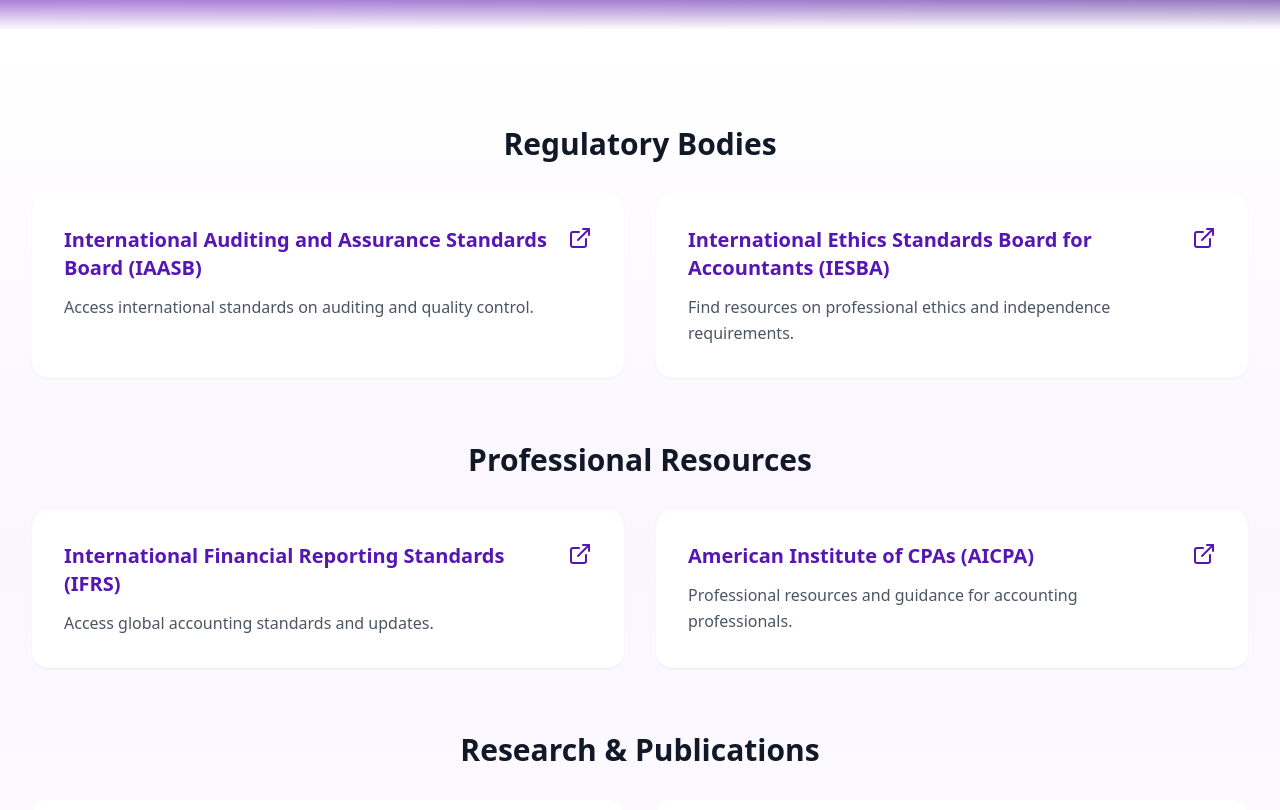
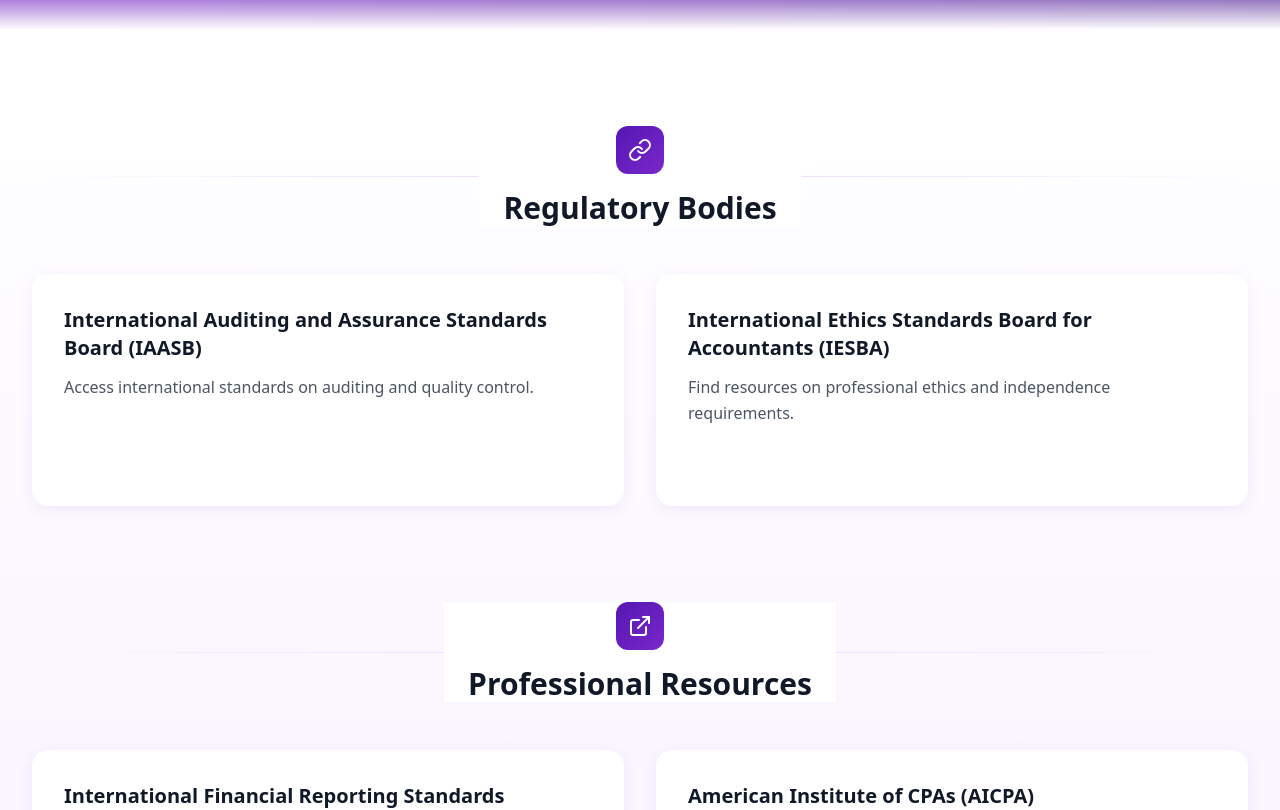
Before and after one commit to nirzaf/amanauditing.com, a React (Vite) app: page /useful-links in a window 1280 px wide. Shown: the part 340-1150 px from the top of the page. Built offline with nearby package versions, Linux system fonts and the light colour scheme; grey boxes are pictures that could not be loaded.

Commit message:
feat: Enhance Useful Links and About sections (master)
Improved styling and added interactive elements to the
Useful Links section.  Updated contact information in the
footer.  Removed Leadership Team component from About
page.  Added hover animations and transitions.

```diff
--- a/src/components/Footer.tsx
+++ b/src/components/Footer.tsx
@@ -49,7 +49,7 @@
             <div className="space-y-4">
               <div className="flex items-center space-x-3">
                 <Phone size={20} className="text-[#5616b3]" />
-                <span className="text-gray-400">+1 234 567 890</span>
+                <span className="text-gray-400">+974 4012 3456</span>
               </div>
               <div className="flex items-center space-x-3">
                 <Mail size={20} className="text-[#5616b3]" />
@@ -57,7 +57,7 @@
               </div>
               <div className="flex items-center space-x-3">
                 <MapPin size={20} className="text-[#5616b3]" />
-                <span className="text-gray-400">123 Business Avenue, Suite 100</span>
+                <span className="text-gray-400">Al Emadi Business Center, C Ring Road, Doha, Qatar</span>
               </div>
             </div>
           </div>
--- a/src/components/about/LeadershipTeam.tsx
+++ /dev/null
@@ -1,42 +0,0 @@
-const LeadershipTeam = () => {
-  const team = [
-    {
-      image: "https://images.unsplash.com/photo-1560250097-0b93528c311a?ixlib=rb-1.2.1&auto=format&fit=crop&w=800&q=80",
-      name: "John Smith",
-      position: "Managing Partner"
-    },
-    {
-      image: "https://images.unsplash.com/photo-1573496359142-b8d87734a5a2?ixlib=rb-1.2.1&auto=format&fit=crop&w=800&q=80",
-      name: "Sarah Johnson",
-      position: "Audit Director"
-    },
-    {
-      image: "https://images.unsplash.com/photo-1472099645785-5658abf4ff4e?ixlib=rb-1.2.1&auto=format&fit=crop&w=800&q=80",
-      name: "Michael Brown",
-      position: "Technical Partner"
-    }
-  ];
-
-  return (
-    <section className="py-16">
-      <div className="max-w-7xl mx-auto px-4 sm:px-6 lg:px-8">
-        <h2 className="text-3xl font-bold text-center mb-12">Our Leadership Team</h2>
-        <div className="grid md:grid-cols-3 gap-8">
-          {team.map((member, index) => (
-            <div key={index} className="text-center">
-              <img
-                src={member.image}
-                alt={member.name}
-                className="w-48 h-48 rounded-full mx-auto mb-4 object-cover"
-              />
-              <h3 className="text-xl font-semibold">{member.name}</h3>
-              <p className="text-gray-600">{member.position}</p>
-            </div>
-          ))}
-        </div>
-      </div>
-    </section>
-  );
-};
-
-export default LeadershipTeam;
--- a/src/components/useful-links/LinksGrid.tsx
+++ b/src/components/useful-links/LinksGrid.tsx
@@ -1,4 +1,4 @@
-import { ExternalLink } from 'lucide-react';
+import { ExternalLink, ArrowUpRight, Link as LinkIcon } from 'lucide-react';
 import { motion } from 'framer-motion';
 import { links } from './LinksData';
 
@@ -17,6 +17,15 @@
   show: { opacity: 1, y: 0 }
 };
 
+const CategoryIcon = ({ index }: { index: number }) => {
+  const icons = [
+    <LinkIcon key="1" className="w-6 h-6" />,
+    <ExternalLink key="2" className="w-6 h-6" />,
+    <ArrowUpRight key="3" className="w-6 h-6" />
+  ];
+  return icons[index % icons.length];
+};
+
 const LinksGrid = () => {
   return (
     <section className="py-24 bg-gradient-to-b from-white via-purple-50 to-white">
@@ -24,18 +33,37 @@
         {links.map((category, index) => (
           <motion.div
             key={index}
-            className="mb-16"
+            className="mb-24 last:mb-16"
             variants={container}
             initial="hidden"
             whileInView="show"
             viewport={{ once: true }}
           >
-            <motion.h2
+            <motion.div
               variants={item}
-              className="text-3xl font-bold mb-8 text-gray-900 text-center"
+              className="relative flex items-center justify-center mb-12"
             >
-              {category.category}
-            </motion.h2>
+              {/* Decorative line */}
+              <div className="absolute left-0 right-0 h-px bg-gradient-to-r from-transparent via-purple-200 to-transparent"></div>
+
+              {/* Category header */}
+              <div className="relative bg-white px-6 text-center">
+                <div className="flex items-center justify-center mb-4">
+                  <motion.div
+                    initial={{ rotate: -10, scale: 0.9 }}
+                    whileInView={{ rotate: 0, scale: 1 }}
+                    transition={{ type: "spring", stiffness: 200 }}
+                    className="p-3 rounded-xl bg-gradient-to-br from-[#5616b3] to-[#7928ca] text-white"
+                  >
+                    <CategoryIcon index={index} />
+                  </motion.div>
+                </div>
+                <h2 className="text-3xl font-bold text-gray-900">
+                  {category.category}
+                </h2>
+              </div>
+            </motion.div>
+
             <motion.div
               className="grid md:grid-cols-2 gap-8"
               variants={container}
@@ -49,22 +77,33 @@
                   href={link.url}
                   target="_blank"
                   rel="noopener noreferrer"
-                  className="group block p-8 bg-white rounded-2xl hover:bg-purple-50 transition-all duration-300
-                           shadow-sm hover:shadow-xl transform hover:-translate-y-1"
+                  className="group relative block p-8 bg-white rounded-2xl transition-all duration-300
+                           hover:bg-gradient-to-br hover:from-white hover:to-purple-50
+                           shadow-[0_4px_20px_-4px_rgba(86,22,179,0.1)]
+                           hover:shadow-[0_8px_30px_-4px_rgba(86,22,179,0.2)]
+                           transform hover:-translate-y-1"
                   variants={item}
                   whileHover={{ scale: 1.02 }}
                   whileTap={{ scale: 0.98 }}
                 >
-                  <div className="flex items-start space-x-4">
-                    <div className="flex-grow">
-                      <h3 className="text-xl font-semibold mb-3 text-[#5616b3] group-hover:text-[#7928ca] transition-colors">
-                        {link.title}
-                      </h3>
-                      <p className="text-gray-600 leading-relaxed">
-                        {link.description}
-                      </p>
+                  <div className="absolute top-0 right-0 mt-4 mr-4 opacity-0 group-hover:opacity-100 transition-opacity">
+                    <div className="p-2 rounded-full bg-[#5616b3]/10">
+                      <ArrowUpRight className="w-4 h-4 text-[#5616b3]" />
                     </div>
-                    <ExternalLink className="text-[#5616b3] group-hover:text-[#7928ca] transition-colors flex-shrink-0" size={24} />
+                  </div>
+
+                  <div className="relative">
+                    <h3 className="text-xl font-bold mb-3 pr-8 text-gray-900 group-hover:text-[#5616b3] transition-colors">
+                      {link.title}
+                    </h3>
+                    <p className="text-gray-600 leading-relaxed group-hover:text-gray-700 transition-colors">
+                      {link.description}
+                    </p>
+
+                    <div className="mt-6 inline-flex items-center text-[#5616b3] font-medium opacity-0 group-hover:opacity-100 transition-all transform translate-y-2 group-hover:translate-y-0">
+                      <span className="mr-2">Visit Website</span>
+                      <ExternalLink className="w-4 h-4" />
+                    </div>
                   </div>
                 </motion.a>
               ))}
--- a/src/pages/About.tsx
+++ b/src/pages/About.tsx
@@ -2,7 +2,6 @@
 import CompanyOverview from '../components/about/CompanyOverview';
 import MissionVision from '../components/about/MissionVision';
 import CoreValues from '../components/about/CoreValues';
-import LeadershipTeam from '../components/about/LeadershipTeam';
 
 const About = () => {
   return (
@@ -11,7 +10,6 @@
       <CompanyOverview />
       <MissionVision />
       <CoreValues />
-      <LeadershipTeam />
     </div>
   );
 };
```
Also changed, not shown: src/components/about/MissionVision.tsx (+16 -16 lines).
